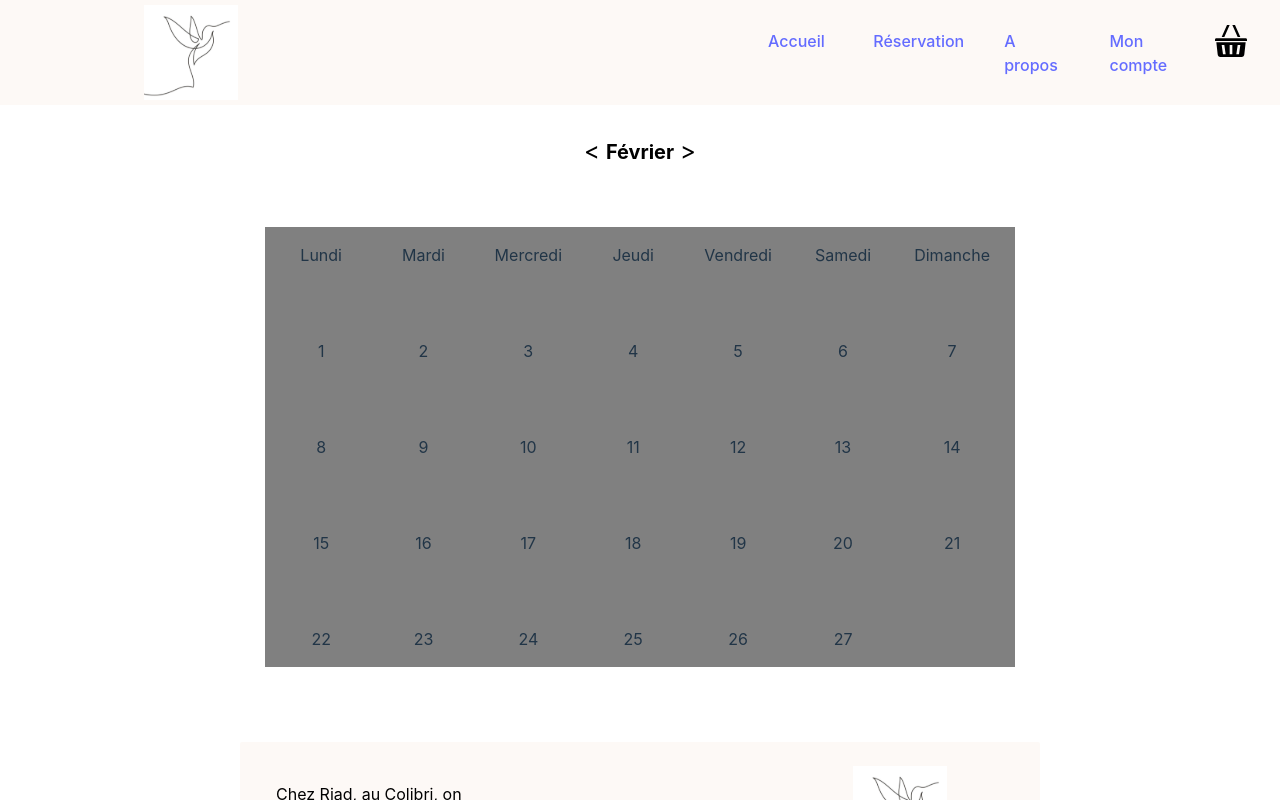
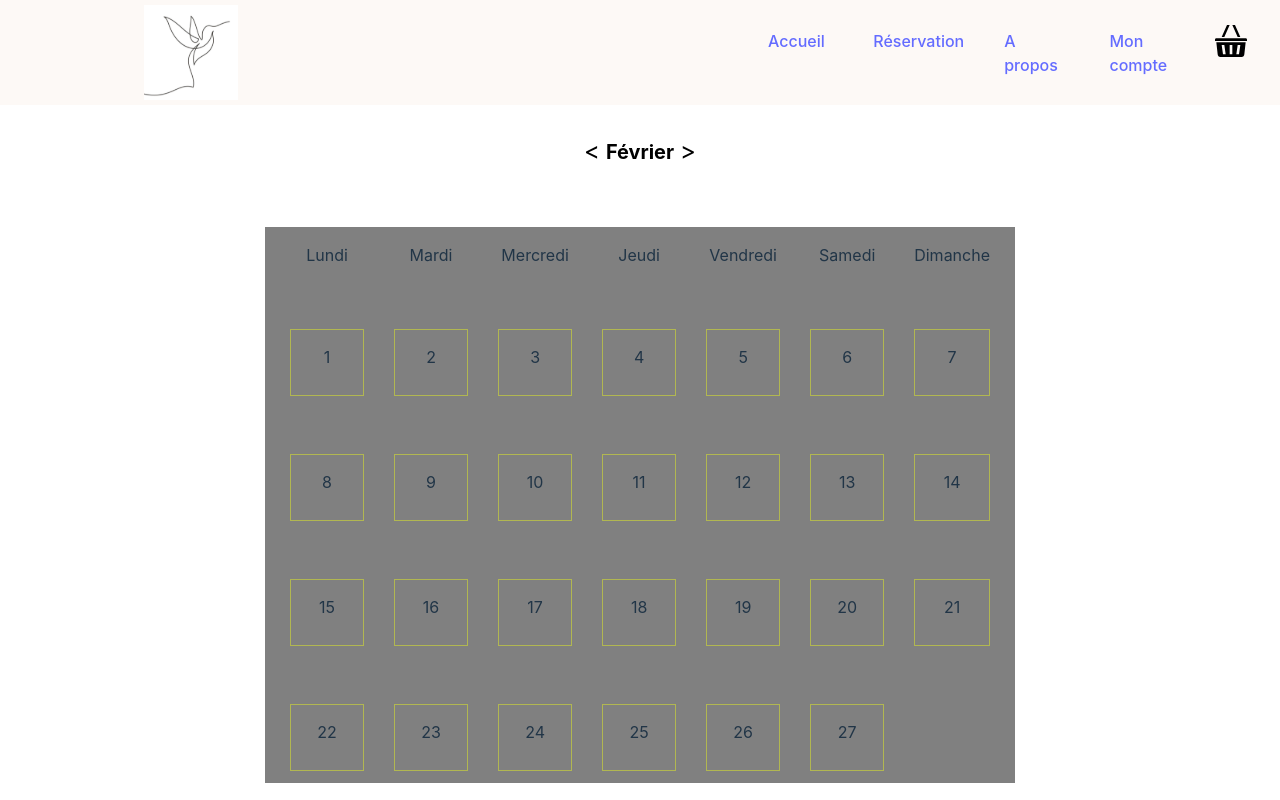
Before and after one commit to Vandethom/Yummying_front, a Vue app: page /reservation in a window 1280 px wide. Shown: the top 800 px of the page. Built offline with nearby package versions, Linux system fonts and the light colour scheme.

Commit message:
calendar style

```diff
--- a/src/components/Reservation/calendar.vue
+++ b/src/components/Reservation/calendar.vue
@@ -121,11 +121,18 @@ export default {
         display: grid;
         background-color: grey;
         grid-template-columns: repeat(7, 1fr);
-        gap: 40px;
+        gap: 30px;
         padding: 0 25px 0 25px;
         width: 700px;
         margin: auto;
         margin-top: 2%;
         text-align: center;
+
+        .day {
+            height: 50px;
+            padding-top: 15px;
+            margin-bottom: 12px;
+            border: 1px solid rgba(211, 220, 50, .6)
+        }
     }
 </style>
```
